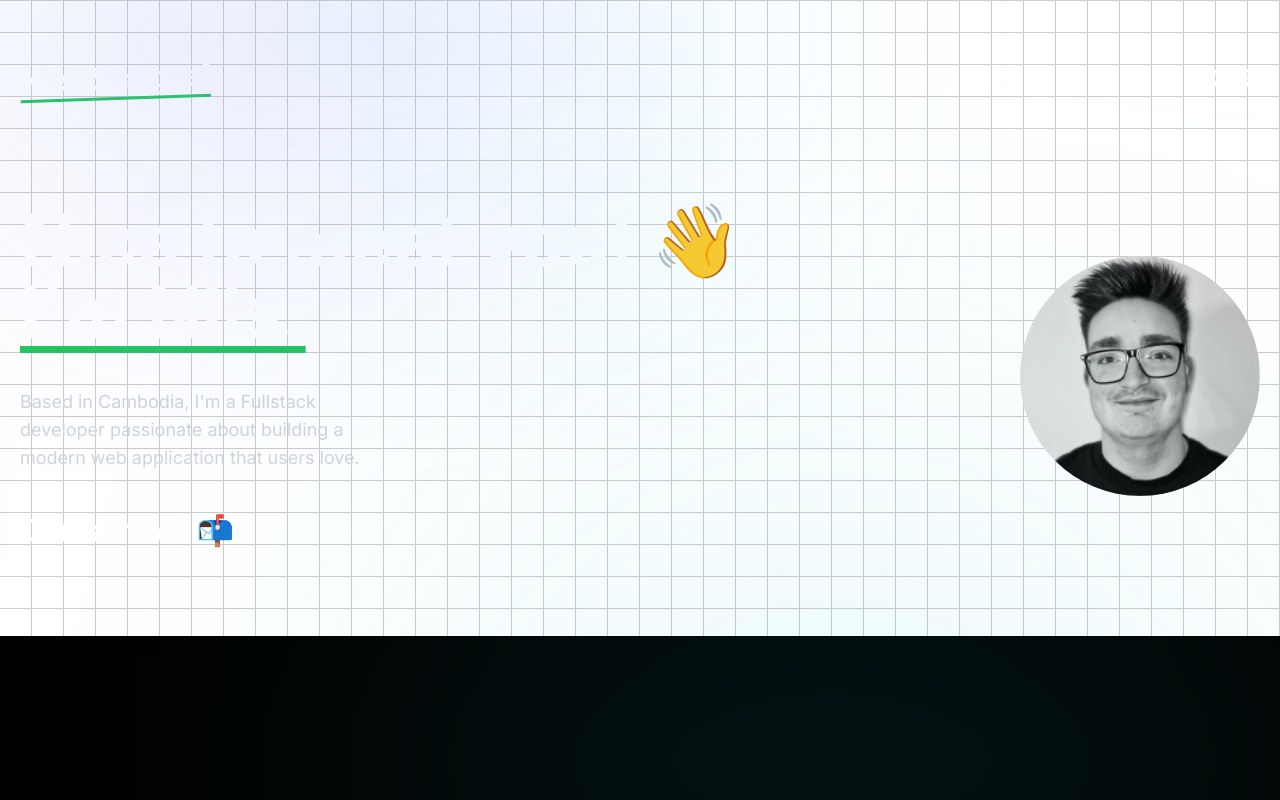
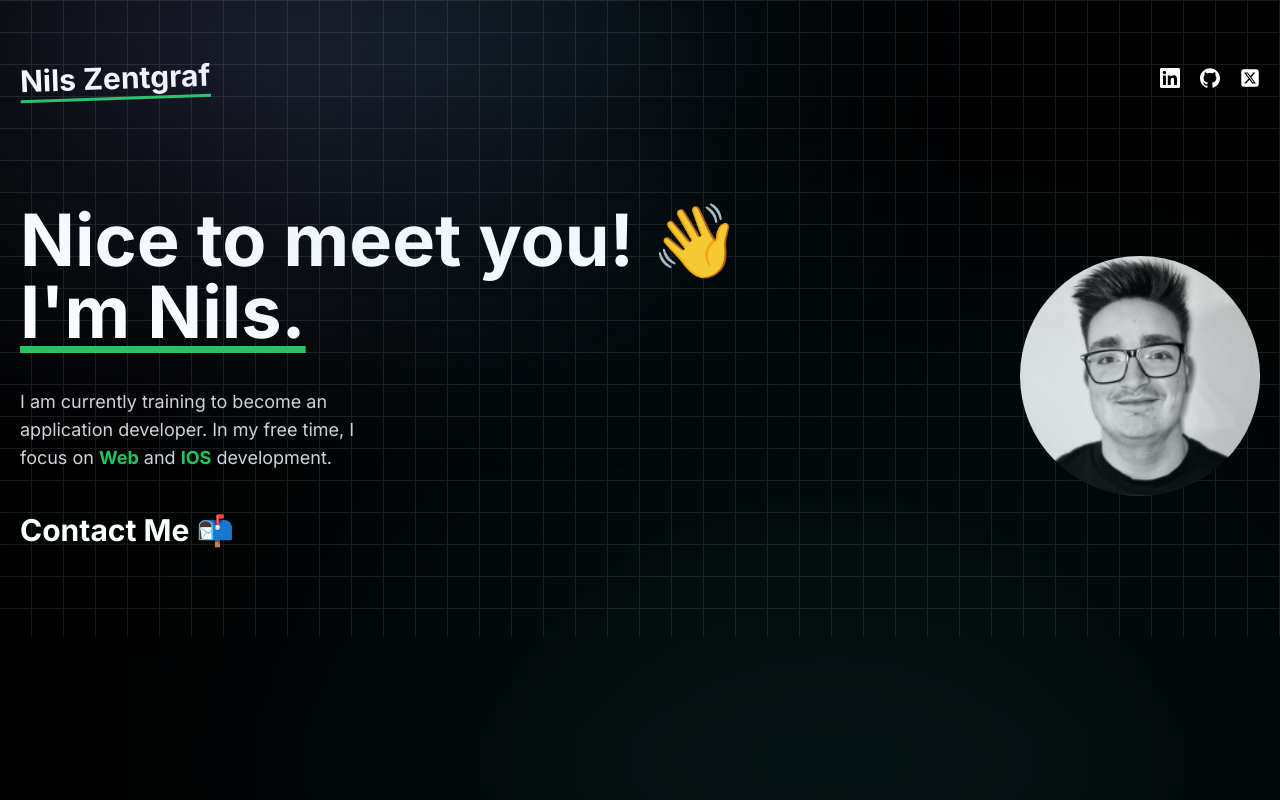
Before and after one commit to EinsNils/portfolio, a Next.js app: page / in a window 1280 px wide. Built offline with nearby package versions, Linux system fonts and the light colour scheme.

Commit message:
add the final grid background

```diff
--- a/package.json
+++ b/package.json
@@ -19,6 +19,7 @@
     "react": "^18",
     "react-dom": "^18",
     "react-icons": "^5.2.1",
+    "svelte-motion": "^0.12.2",
     "tailwind-merge": "^2.3.0",
     "tailwindcss-animate": "^1.0.7"
   },
--- a/src/app/page.tsx
+++ b/src/app/page.tsx
@@ -5,9 +5,11 @@ import Navbar from "@/components/Navbar";
 export default function Home() {
   return (
     <div className="min-h-screen bg-black overflow-hidden">
-      <div className="max-w-7xl mx-auto p-5 dark:bg-black bg-white  dark:bg-grid-white/[0.2] bg-grid-black/[0.2]">
-        <Navbar />
-        <HeroSection />
+      <div className="bg-black bg-grid-white/[0.1]">
+        <div className="max-w-7xl mx-auto p-5">
+          <Navbar />
+          <HeroSection />
+        </div>
       </div>
     </div>
   );
--- a/src/components/HeroSection.tsx
+++ b/src/components/HeroSection.tsx
@@ -12,9 +12,7 @@ const HeroSection = () => {
           </span>
         </h1>
         <p className="md:w-96 text-lg text-gray-300">
-          {
-            "Based in Cambodia, I'm a Fullstack developer passionate about building a modern web application that users love."
-          }
+        I am currently training to become an application developer. In my free time, I focus on <span className="text-green-500 font-bold">Web</span> and <span className="text-green-500 font-bold">IOS</span> development.
         </p>
 
         <Link href="mailto:nilszentgraf@aol.com" className="inline-block">
--- a/tailwind.config.ts
+++ b/tailwind.config.ts
@@ -81,42 +81,45 @@ const config = {
       },
     },
   },
+  //require("tailwindcss-animate"),
   plugins: [
+		// ...other plugins
 		require("tailwindcss-animate"),
 		addVariablesForColors,
 		function ({ matchUtilities, theme }: any) {
 			matchUtilities(
 				{
-          "bg-grid": (value: any) => ({
+					'bg-grid': (value: any) => ({
 						backgroundImage: `url("${svgToDataUri(
 							`<svg xmlns="http://www.w3.org/2000/svg" viewBox="0 0 32 32" width="32" height="32" fill="none" stroke="${value}"><path d="M0 .5H31.5V32"/></svg>`
-            )}")`,
+						)}")`
 					}),
-          "bg-grid-small": (value: any) => ({
+					'bg-grid-small': (value: any) => ({
 						backgroundImage: `url("${svgToDataUri(
 							`<svg xmlns="http://www.w3.org/2000/svg" viewBox="0 0 32 32" width="8" height="8" fill="none" stroke="${value}"><path d="M0 .5H31.5V32"/></svg>`
-            )}")`,
+						)}")`
 					}),
-          "bg-dot": (value: any) => ({
+					'bg-dot': (value: any) => ({
 						backgroundImage: `url("${svgToDataUri(
 							`<svg xmlns="http://www.w3.org/2000/svg" viewBox="0 0 32 32" width="16" height="16" fill="none"><circle fill="${value}" id="pattern-circle" cx="10" cy="10" r="1.6257413380501518"></circle></svg>`
-            )}")`,
-          }),
+						)}")`
+					})
 				},
-        { values: flattenColorPalette(theme("backgroundColor")), type: "color" }
+				{ values: flattenColorPalette(theme('backgroundColor')), type: 'color' }
 			);
-    },
-  ],
-} satisfies Config;
+		}
+	]
+};
 
+// This plugin adds each Tailwind color as a global CSS variable, e.g. var(--gray-200).
 function addVariablesForColors({ addBase, theme }: any) {
-  let allColors = flattenColorPalette(theme("colors"));
+	let allColors = flattenColorPalette(theme('colors'));
 	let newVars = Object.fromEntries(
 		Object.entries(allColors).map(([key, val]) => [`--${key}`, val])
 	);
 
 	addBase({
-    ":root": newVars,
+		':root': newVars
 	});
 }
 
```
Also changed, not shown: 1 other file (tests, documents, lock files or other folders). Lines whose indentation alone changed are shown as unchanged.
